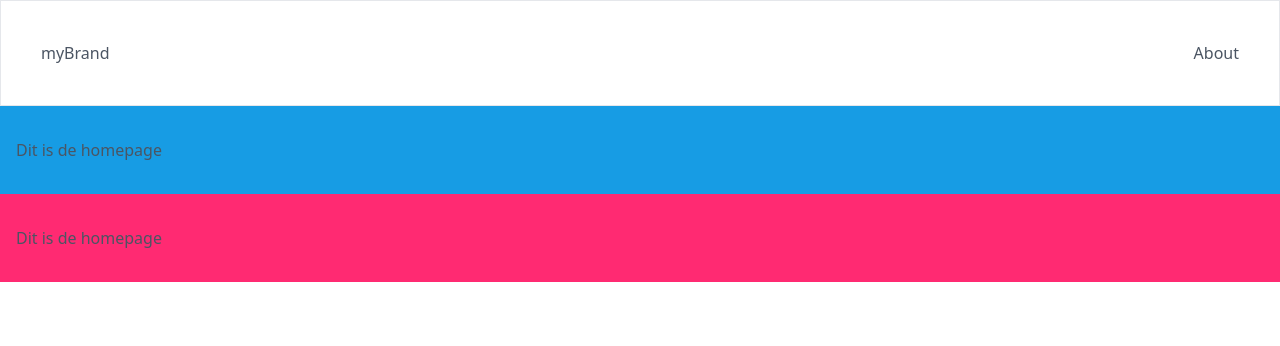
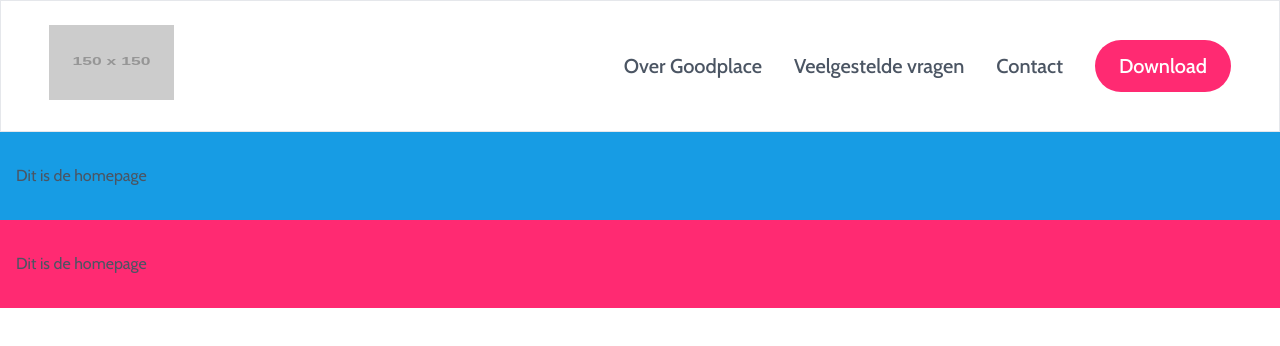
Before and after one commit to ANGIstudio/goodplace-landingspagina, a Next.js app: page / in a window 1280 px wide. Shown: the top 346 px of the page. Built offline with nearby package versions, Linux system fonts and the light colour scheme.

Commit message:
add navigation

```diff
--- a/next.config.js
+++ b/next.config.js
@@ -6,6 +6,9 @@ const withBundleAnalyzer = require('@next/bundle-analyzer')({
 module.exports = withBundleAnalyzer({
   poweredByHeader: false,
   trailingSlash: true,
+  images: {
+    domains: ['via.placeholder.com'],
+  },
   basePath: '',
   // The starter code load resources from `public` folder with `router.basePath` in React components.
   // So, the source code is "basePath-ready".
--- /dev/null
+++ b/src/components/Button/Button.tsx
@@ -0,0 +1,55 @@
+import React from 'react';
+
+import cn from 'classnames';
+import Link from 'next/link';
+
+interface ButtonProps {
+  tag: 'a' | 'link' | 'button';
+  label: string;
+  variant: 'primary' | 'secondary';
+  size: 'S' | 'M' | 'L';
+  newTab?: boolean;
+  href?: string;
+  onClick?: () => void;
+}
+
+export const Button: React.FC<ButtonProps> = (props) => {
+  const { tag, href, label, variant, size, newTab, onClick } = props;
+
+  const classNames = cn('rounded-full', {
+    'inline-block no-underline': tag === 'a' || 'link',
+    'border-0': tag === 'button',
+    'py-3 px-6 text-xl': size === 'M',
+    'py-6 px-12 text-2xl': size === 'L',
+    'bg-primary text-white hover:text-black': variant === 'primary',
+    'bg-secondary text-white hover:text-black': variant === 'secondary',
+  });
+
+  switch (tag) {
+    case 'a':
+      return (
+        <a
+          className={classNames}
+          href={href}
+          target={newTab ? '_blank' : '_self'}
+          rel="noreferrer"
+        >
+          {label}
+        </a>
+      );
+    case 'link':
+      return (
+        <Link href={href || ''}>
+          <a className={classNames}>{label}</a>
+        </Link>
+      );
+    case 'button':
+      return (
+        <button type="button" className={classNames} onClick={onClick}>
+          {label}
+        </button>
+      );
+    default:
+      return null;
+  }
+};
--- a/src/components/Navigation/Navigation.scss
+++ b/src/components/Navigation/Navigation.scss
@@ -1,3 +1,11 @@
 .c-navigation {
-  @apply border flex justify-between p-10 shadow-md;
+  @apply border flex justify-between px-12 py-6 shadow-md items-center;
+
+  &__list {
+    @apply flex items-center;
+  }
+
+  &__listitem {
+    @apply pl-8 font-medium text-xl;
+  }
 }
--- a/src/components/Navigation/Navigation.tsx
+++ b/src/components/Navigation/Navigation.tsx
@@ -1,6 +1,9 @@
 import React from 'react';
 
+import Image from 'next/image';
 import Link from 'next/link';
+
+import { Button } from '../Button/Button';
 
 interface NavigationProps {
   logo: string;
@@ -10,12 +13,29 @@ export const Navigation: React.FC<NavigationProps> = ({ logo }) => {
   return (
     <header className="c-navigation">
       <div>
-        <Link href="/">{logo}</Link>
+        <Link href="/" passHref>
+          <Image width="125px" height="75px" alt="logo" src={logo} />
+        </Link>
       </div>
       <nav>
-        <ul className="flex">
-          <li>
-            <Link href="/about">About</Link>
+        <ul className="c-navigation__list">
+          <li className="c-navigation__listitem">
+            <Link href="/about">Over Goodplace</Link>
+          </li>
+          <li className="c-navigation__listitem">
+            <Link href="/faq">Veelgestelde vragen</Link>
+          </li>
+          <li className="c-navigation__listitem">
+            <Link href="/contact">Contact</Link>
+          </li>
+          <li className="c-navigation__listitem">
+            <Button
+              tag="link"
+              href="/download"
+              label="Download"
+              variant="secondary"
+              size="M"
+            />
           </li>
         </ul>
       </nav>
--- a/src/templates/Base.tsx
+++ b/src/templates/Base.tsx
@@ -1,11 +1,11 @@
+import { Navigation } from '../components/Navigation/Navigation';
+import { AppConfig } from '../utils/AppConfig';
 import { Meta } from '../utils/Meta';
-import { AppConfig } from '../utils/AppConfig';
-import { Navigation } from '../components/Navigation/Navigation';
 
 const Base: React.FC = ({ children }) => (
   <div className="antialiased text-gray-600">
     <Meta appConfig={AppConfig} />
-    <Navigation logo="myBrand" />
+    <Navigation logo="https://via.placeholder.com/150" />
     {children}
   </div>
 );
--- a/styles/main.scss
+++ b/styles/main.scss
@@ -1,8 +1,16 @@
 @tailwind base;
 @tailwind components;
 @tailwind utilities;
+
+
+// Fonts
+@import url('https://fonts.googleapis.com/css2?family=Cabin:ital,wght@0,400;0,500;0,600;0,700;1,400;1,500;1,600;1,700&display=swap');
 
 // Components
 @import "../src/components/Navigation/Navigation.scss";
 @import "../src/components/Wrapper/Wrapper.scss";
 @import "../src/components/Section/Section.scss";
+
+* {
+  font-family: 'cabin';
+ }
--- a/tailwind.config.js
+++ b/tailwind.config.js
@@ -3,6 +3,9 @@ module.exports = {
   purge: ['./src/**/*.{js,ts,jsx,tsx}'],
   darkMode: false,
   theme: {
+    FontFamily: {
+      cabin: ['Cabin', 'sans-serif'],
+    },
     extend: {
       colors: {
         primary: '#179ce4',
```
Also changed, not shown: 1 other file (tests, documents, lock files or other folders).
